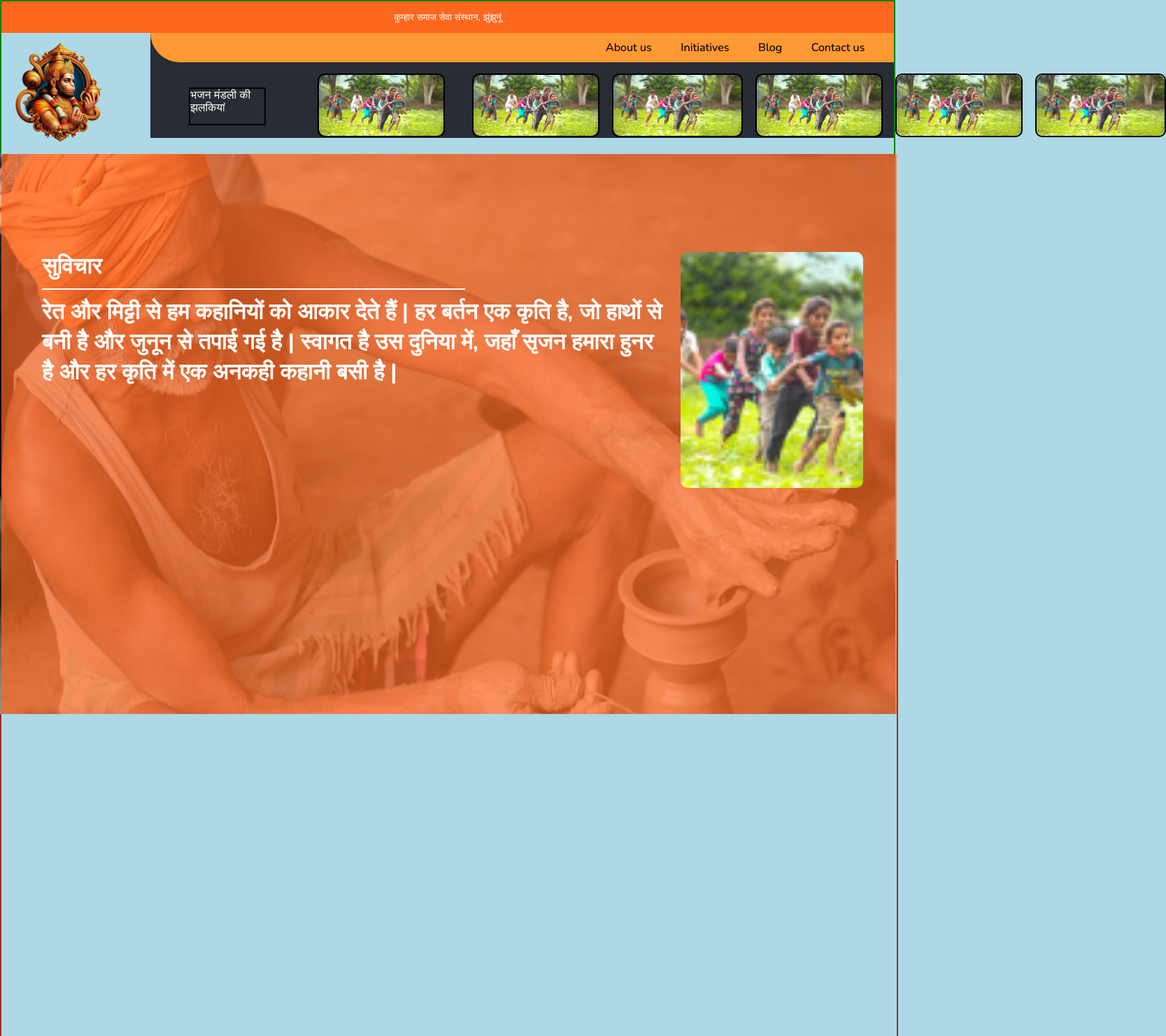
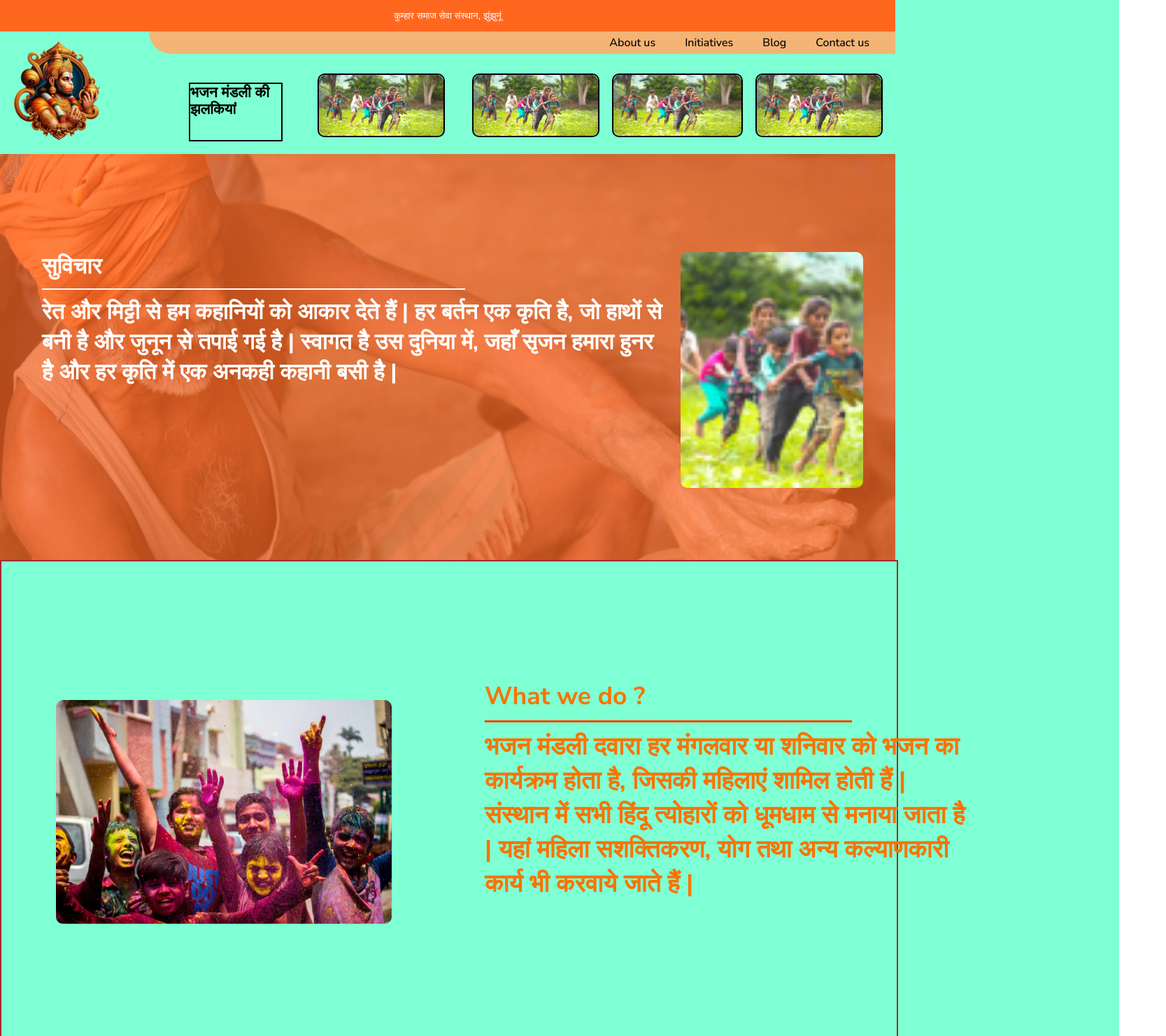
Before and after one commit to AntimaKumawat111/new-project, a React (Create React App) app: page / in a window 1280 px wide. Shown: the top 1480 px of the page at 70% size, 1667 px wide, since content can reach past the window. Built offline with nearby package versions, Linux system fonts and the light colour scheme.

Commit message:
adjust data

```diff
--- a/src/App.css
+++ b/src/App.css
@@ -46,18 +46,25 @@
 }
 
 body {
+  box-sizing: border-box;
   font-family: "Nunito Sans", sans-serif;
-  background-color: lightblue;
   font-weight: 100;
   overflow: scroll;
+}
+
+.contanir{
+  height: 200vh;
+  width: 200vh;
+  background-color: aquamarine;
+  overflow: hidden;
+
 }
 
 .mainContanir {
   height: 100vh;
   width: 100vw;
-  overflow: scroll;
-  box-sizing: border-box;
-  border: 2px solid green;
+  overflow: hidden;
+  position: relative;
 }
 
 .header {
@@ -72,10 +79,9 @@ body {
 
 #headerheading {
   font-family: "IBM Plex Sans Devanagari", sans-serif;
-  font-weight: 100;
+  font-weight: 500;
   font-style: normal;
   color: white;
-  letter-spacing: 30;
   line-height: auto;
 }
 
@@ -88,12 +94,6 @@ body {
   height: 150px;
   width: 150px;
   padding: 10px;
-  left:15px;
-  right: 81px;
-}
-
-.middleContanir {
-  display: flex;
 }
 
 .middleContanir {
@@ -111,15 +111,12 @@ body {
   margin-left: auto;
   width: 100%;
   height: 150px;
-  background-color: #282c34;
-  margin-bottom: 25px;
 }
 
 .tagsContanir {
-  background-color: #ff9933;
+  background-color: #f3b475;
   margin-bottom: 1%;
   border-bottom-left-radius: 50px;
-  padding: 5px;
 }
 
 .rightContanir .tagsContanir .atag {
@@ -195,17 +192,19 @@ body {
 
 
  #p{
-   font-family: "IBM Plex Sans Devanagari", sans-serif;
-position: absolute;
-font-weight :normal;
-line-height: auto;
+  font-family: "IBM Plex Sans Devanagari", sans-serif;
+  position: absolute;
+  font-weight :normal;
+  line-height: auto;
   left: 270px;
-  top: 125px;
-  color: white;
+  top: 118px;
+  color: black;
+  font-weight: bold;
+  height: 80px;
+  width: 130px;
+  font-size: 21px;
+  text-align: left;
   border: 2px solid black;
-  height: 50px;
-  width: 106px;
-  text-align: left;
 }
 
 
@@ -265,4 +264,37 @@ line-height: auto;
   height: 100vh;
   width: 100vw;
   border: 2px solid brown;
+  overflow: hidden;
 }
+
+
+.footerHolyImg{
+  left: 80px;
+  top: 1000px;
+  height: 320px;
+  width: 480px;
+  /* margin-right: 3%; */
+  position: absolute;
+}
+
+#holyImg{
+  border-radius: 10px;
+  width: 100%;
+  height: 100%;
+  object-fit: cover;
+
+}
+
+.foot {
+  font-family: "Nunito Sans", sans-serif;
+  position: absolute;
+  left: 693px;
+  top: 970px;
+  width: 700px;
+  color: #F97300;
+}
+
+.footerparegraph {
+  font-weight:bold;
+  font-size: 35.5px;
+}
--- a/src/App.js
+++ b/src/App.js
@@ -14,6 +14,8 @@ import holi from "./images/holi 1.png";
 export default function App() {
   return (
     <>
+    <div className="contanir">
+
       <div className="mainContanir">
         {/* Header Section */}
         <div className="header">
@@ -87,12 +89,12 @@ export default function App() {
 
 
       <div className="footer">
-        {/* <div className="footerHolyImg">
+        <div className="footerHolyImg">
           <img src={holi} alt="HolyImg" id="holyImg" />
-        </div> */}
+        </div>
 
-        {/* <div className="foot">
-          <h4 className="footerData">What we do ?</h4>
+        <div className="foot">
+          <h4 className="footerparegraph">What we do ?</h4>
           <div
             style={{
               height: "3px",
@@ -101,14 +103,16 @@ export default function App() {
               margin: "10px 0",
             }}
           ></div>
-          <h4 className="footerData">
+          <h4 className="footerparegraph">
             भजन मंडली दवारा हर मंगलवार या शनिवार को भजन का कार्यक्रम होता है,
             जिसकी महिलाएं शामिल होती हैं | संस्थान में सभी हिंदू त्योहारों को
             धूमधाम से मनाया जाता है | यहां महिला सशक्तिकरण, योग तथा अन्य
             कल्याणकारी कार्य भी करवाये जाते हैं |
           </h4>
-        </div> */}
+        </div>
       </div>
+    </div>
+
 
     </>
   );
```
